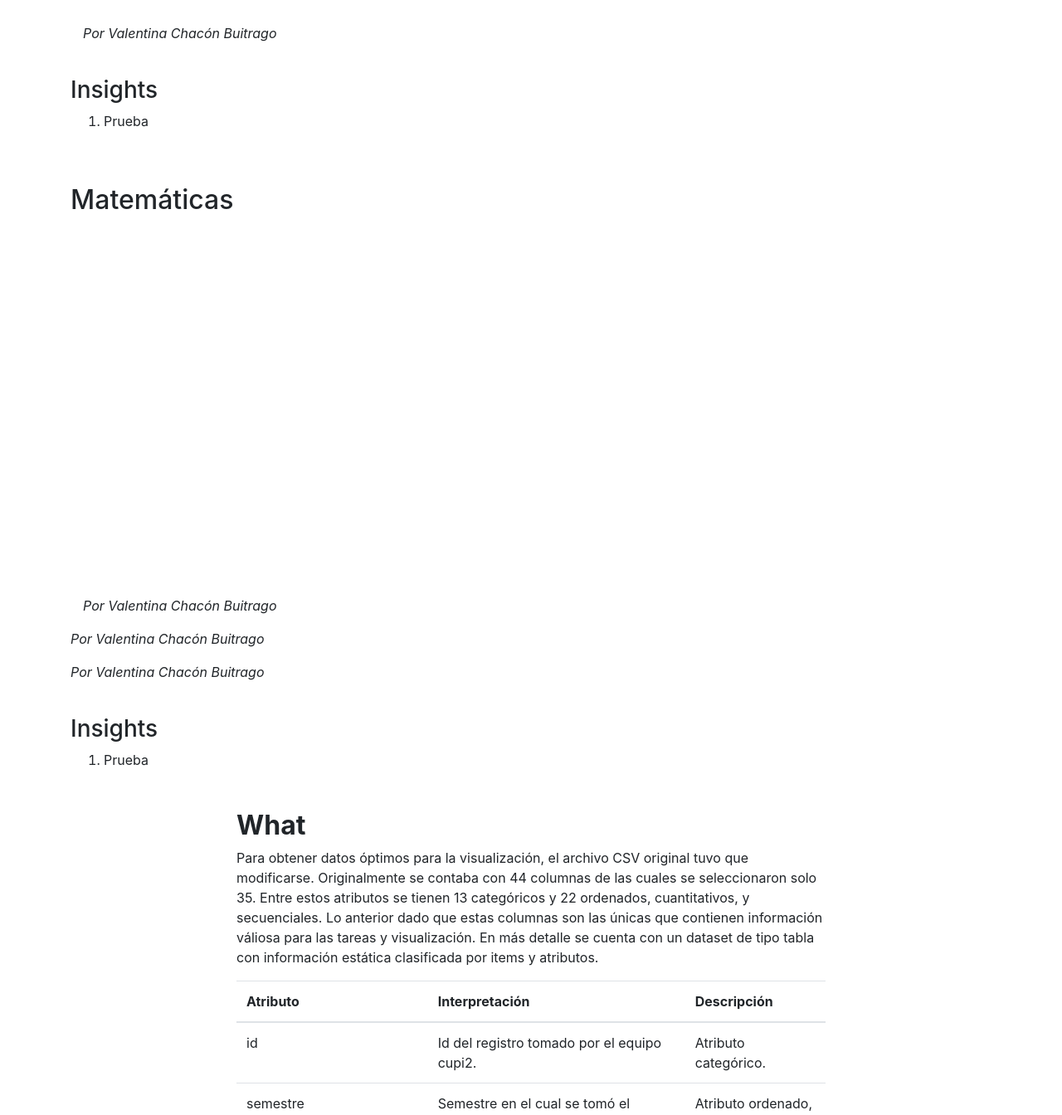
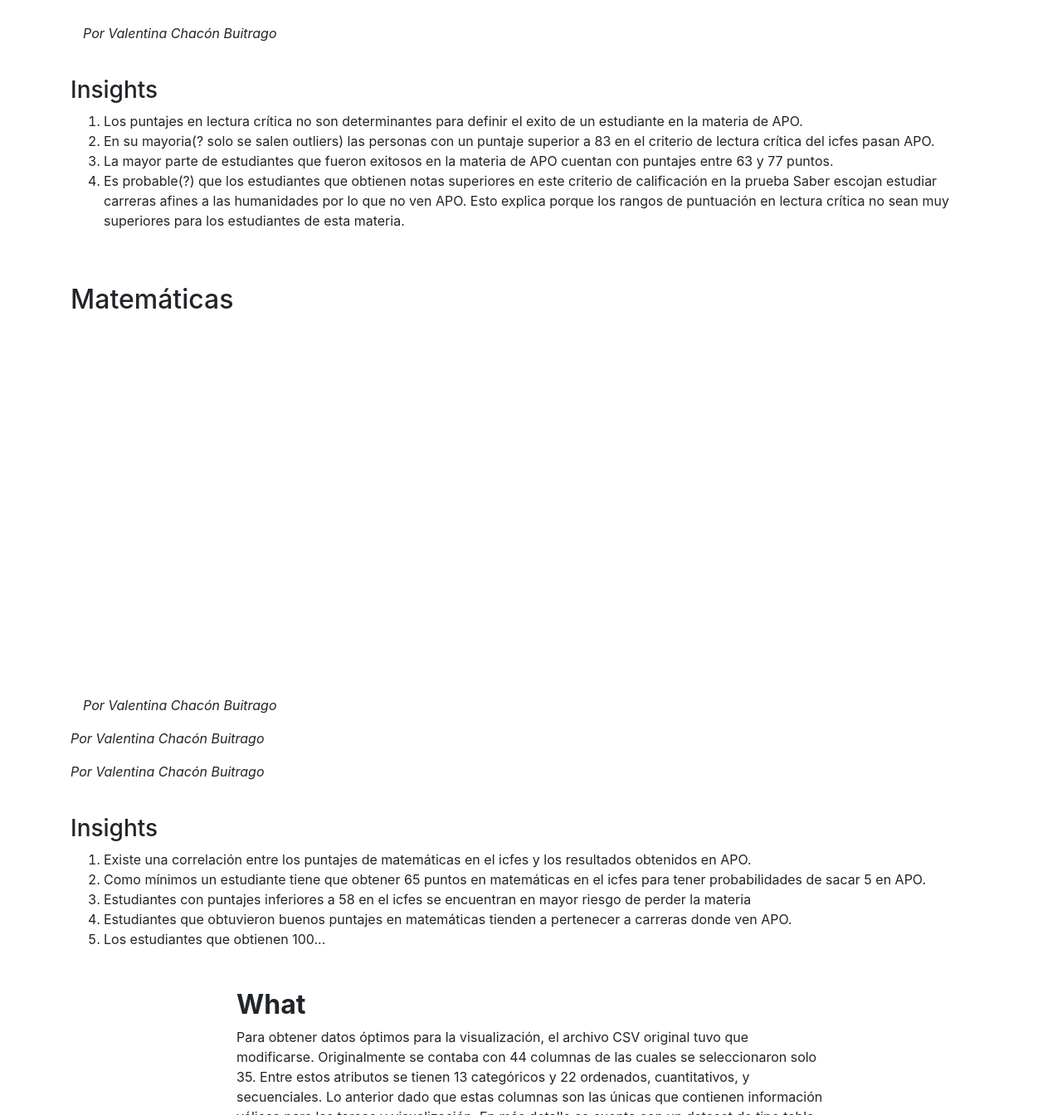
Before and after one commit to jcsanguino10/entregaFinal, a plain HTML site: page notasicfes.html in a window 1280 px wide. Shown: the part 540-1884 px from the top of the page at 83% size. Drawn offline with nearby package versions, Linux system fonts and the light colour scheme; no server answers; a script that the page names is missing.

Commit message:
added insights

```diff
--- a/notasicfes.html
+++ b/notasicfes.html
@@ -68,7 +68,10 @@
         <div>
             <h3>Insights</h3>
             <ol>
-                <li>Prueba</li>
+                <li>Los puntajes en lectura crítica no son determinantes para definir el exito de un estudiante en la materia de APO.</li>
+                <li>En su mayoria(? solo se salen outliers) las personas con un puntaje superior a 83 en el criterio de lectura crítica del icfes pasan APO.</li>
+                <li>La mayor parte de estudiantes que fueron exitosos en la materia de APO cuentan con puntajes entre 63 y 77 puntos.</li>
+                <li>Es probable(?) que los estudiantes que obtienen notas superiores en este criterio de calificación en la prueba Saber escojan estudiar carreras afines a las humanidades por lo que no ven APO. Esto explica porque los rangos de puntuación en lectura crítica no sean muy superiores para los estudiantes de esta materia. </li>
             </ol>
         </div>
 
@@ -99,7 +102,11 @@
         <div>
             <h3>Insights</h3>
             <ol>
-                <li>Prueba</li>
+                <li>Existe una correlación entre los puntajes de matemáticas en el icfes y los resultados obtenidos en APO.</li>
+                <li>Como mínimos un estudiante tiene que obtener 65 puntos en matemáticas en el icfes para tener probabilidades de sacar 5 en APO.</li>
+                <li>Estudiantes con puntajes inferiores a 58 en el icfes se encuentran en mayor riesgo de perder la materia</li>
+                <li>Estudiantes que obtuvieron buenos puntajes en matemáticas tienden a pertenecer a carreras donde ven APO.</li>
+                <li>Los estudiantes que obtienen 100...</li>
             </ol>
         </div>
 
```
